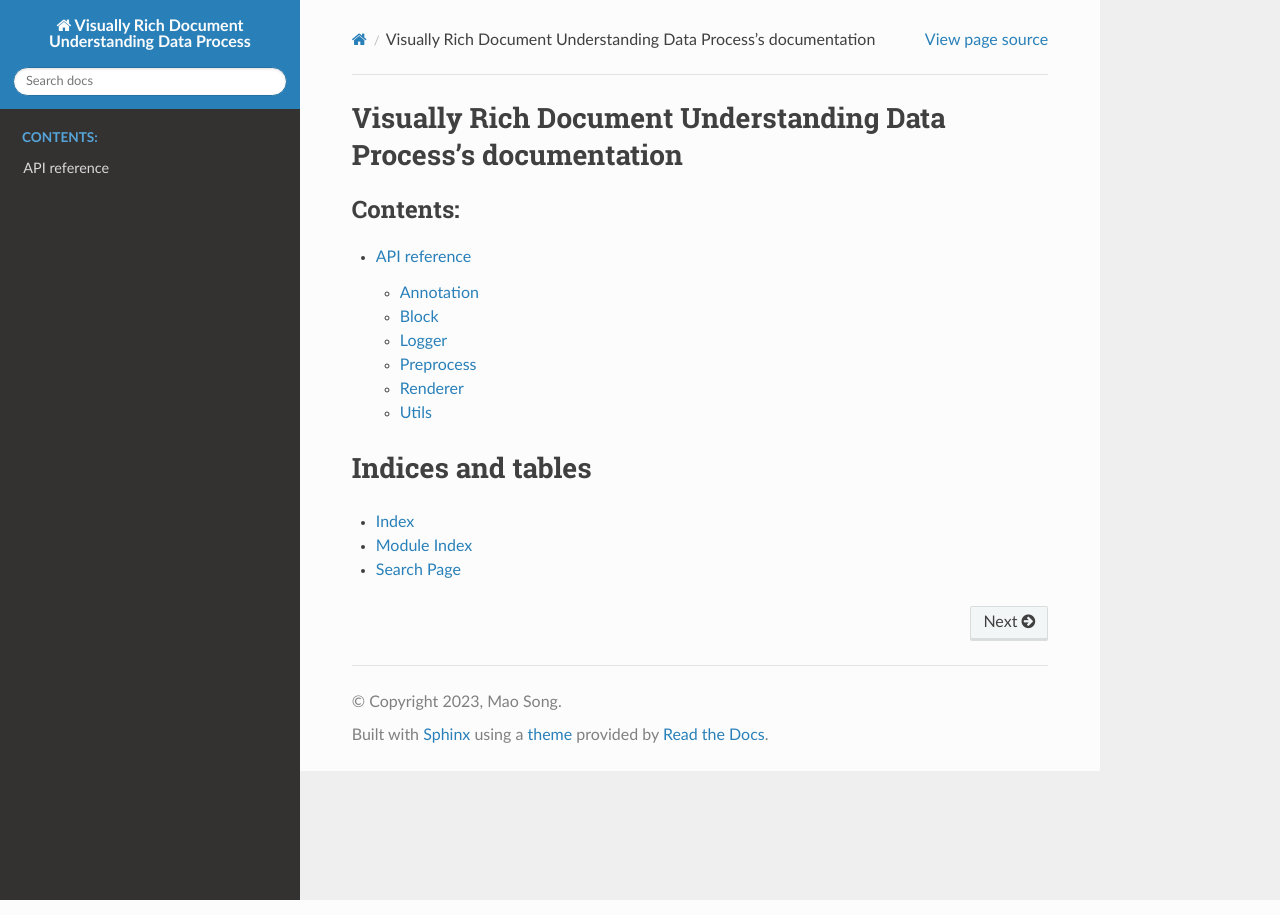
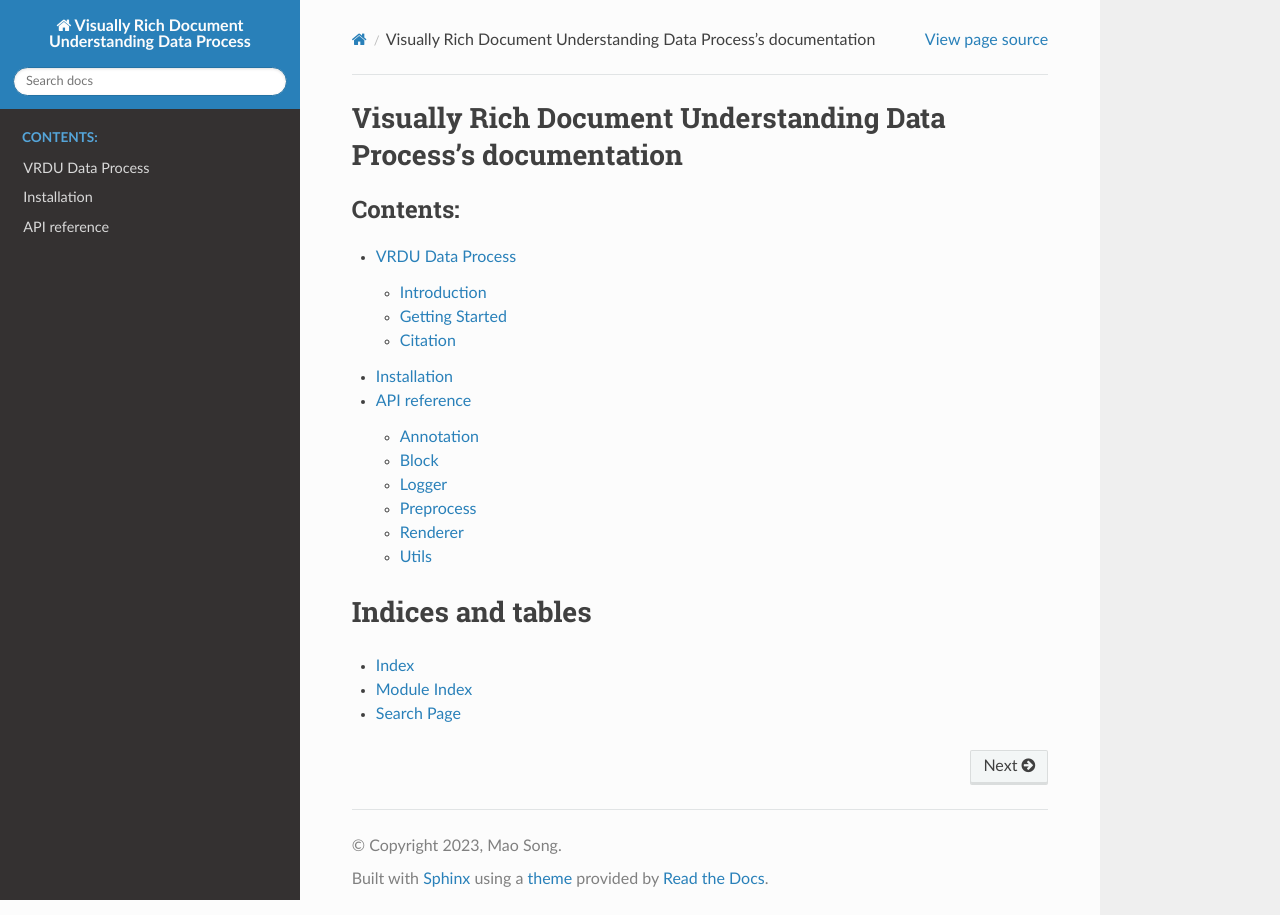
Before and after one commit to Alpha-Innovator/DocParser, a Sphinx documentation site: the page built from docs/index.rst, in a window 1280 px wide. Built offline with Sphinx 7.4.7 and the Read the Docs theme 2.0.0, drawn with Linux system fonts in a browser that asks for light colours.

Commit message:
docs(docs/): add docs files

```diff
--- a/docs/index.rst
+++ b/docs/index.rst
@@ -10,6 +10,8 @@ Visually Rich Document Understanding Data Process's documentation
    :maxdepth: 2
    :caption: Contents:
 
+   vrdu-data-process.md
+   installation.md
    api.md
 
 Indices and tables
--- /dev/null
+++ b/docs/vrdu-data-process.md
@@ -0,0 +1,9 @@
+# VRDU Data Process
+
+## Introduction
+
+
+## Getting Started
+
+
+## Citation
```
Also changed, not shown: docs/installation.md (added, +2 -0 lines).
